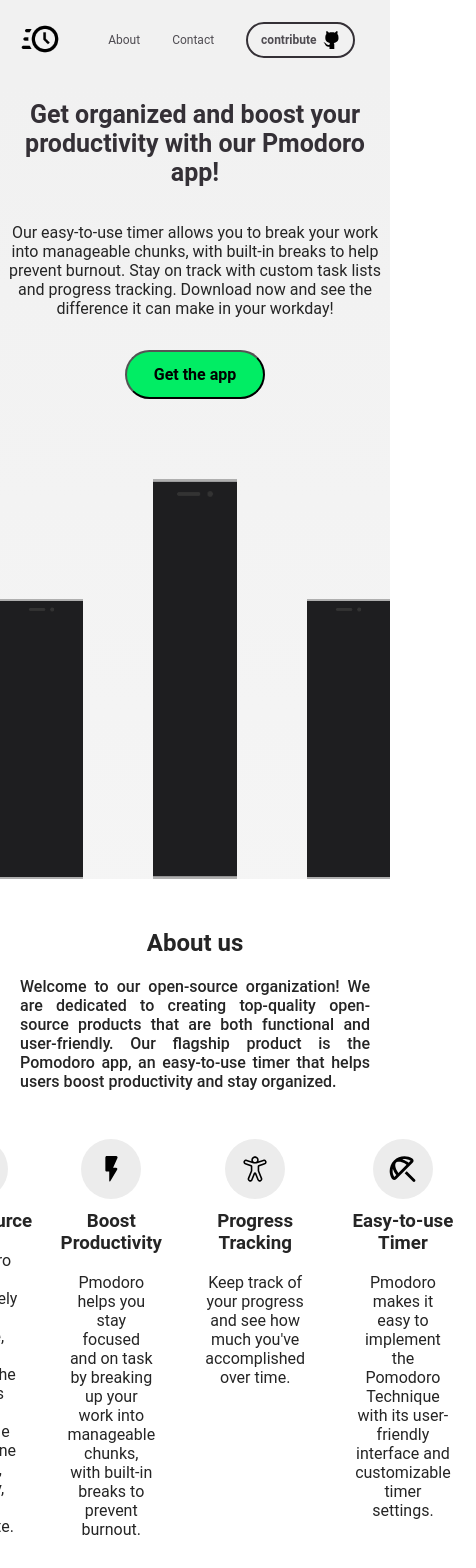
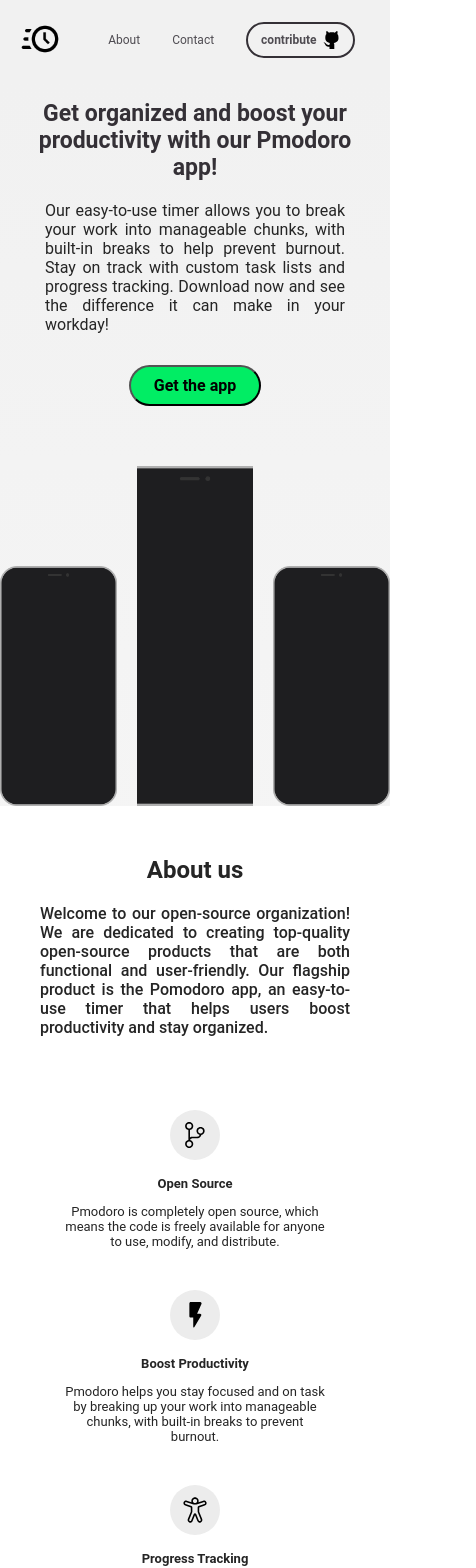
Before and after one commit to time-mastery/pmodoro-landing, a Next.js app: page / in a window 390 px wide. Shown: the top 1568 px of the page, 476 px wide, since content can reach past the window. Built offline with nearby package versions, Linux system fonts and the light colour scheme; no server answers.

Commit message:
making responsive for multiple displays (UI)

```diff
--- a/components/home-page/about.module.css
+++ b/components/home-page/about.module.css
@@ -15,7 +15,6 @@
 .bullet_points {
   display: flex;
   justify-content: center;
-  /* align-items: center; */
   padding: 15px;
   max-width: 1000px;
   margin: auto;
@@ -56,3 +55,45 @@
 .image:hover::before {
   background-color: var(--color-green-100);
 }
+
+
+@media (max-width: 768px) {
+  .about_p {
+    max-width: 600px;
+  }
+
+  .bullet_point h3 {
+    font-size: 13px;
+  }
+
+  .bullet_point p {
+    font-size: 13px;
+    padding: 0px 10px 0px 10px;
+  }
+
+  .image::before {
+    width: 50px;
+    height: 50px;
+  }
+ }
+
+ @media (max-width: 680px) {
+  .bullet_points {
+    display: block;
+  }
+
+  .bullet_point {
+    padding: 20px 0 20px 0;
+  }
+
+  .bullet_point p {
+    font-size: 13px;
+    padding: 0px 50px 0px 50px;
+  }
+ }
+
+ @media (max-width: 412px) {
+  .about_p {
+    max-width: 350px;
+  }
+ }
--- a/components/home-page/hero.module.css
+++ b/components/home-page/hero.module.css
@@ -80,8 +80,80 @@
 
 }
 
+@media (max-width: 920px) {
+  .image_one {
+    width: 260px;
+    height: 280px;
+    margin-right: 20px;
+  }
+  .image_two {
+    width: 260px;
+    height: 400px;
+  }
+  .image_three {
+    width: 260px;
+    height: 280px;
+    margin-left: 20px;
+  }
+}
+
+@media (max-width: 810px) {
+  .image_one {
+    width: 220px;
+    height: 240px;
+    margin-right: 20px;
+    margin-top: 160px;
+  }
+  .image_two {
+    width: 220px;
+    height: 340px;
+    margin-top: 60px;
+  }
+  .image_three {
+    width: 220px;
+    height: 240px;
+    margin-left: 20px;
+    margin-top: 160px;
+  }
+
+  .hero button {
+    margin-bottom: 0;
+  }
+
+  .hero_content {
+    max-width: 600px;
+  }
+
+  .hero h2 {
+    font-size: 30px;
+   }
+}
+
 @media (max-width: 768px) {
  .hero h2 {
   font-size: 25px;
  }
 }
+
+@media (max-width: 650px) {
+  .hero h2 {
+    font-size: 23px;
+   }
+
+  .hero_content {
+    max-width: 450px;
+  }
+
+  .hero button {
+    padding: 9px 23px;
+  }
+}
+
+@media (max-width: 430px) {
+  .hero_content p {
+    max-width: 300px;
+    text-align: justify;
+    margin: auto;
+    margin-bottom: 15px;
+  }
+}
```
Also changed, not shown: components/home-page/contributors.module.css (+8 -0 lines).
